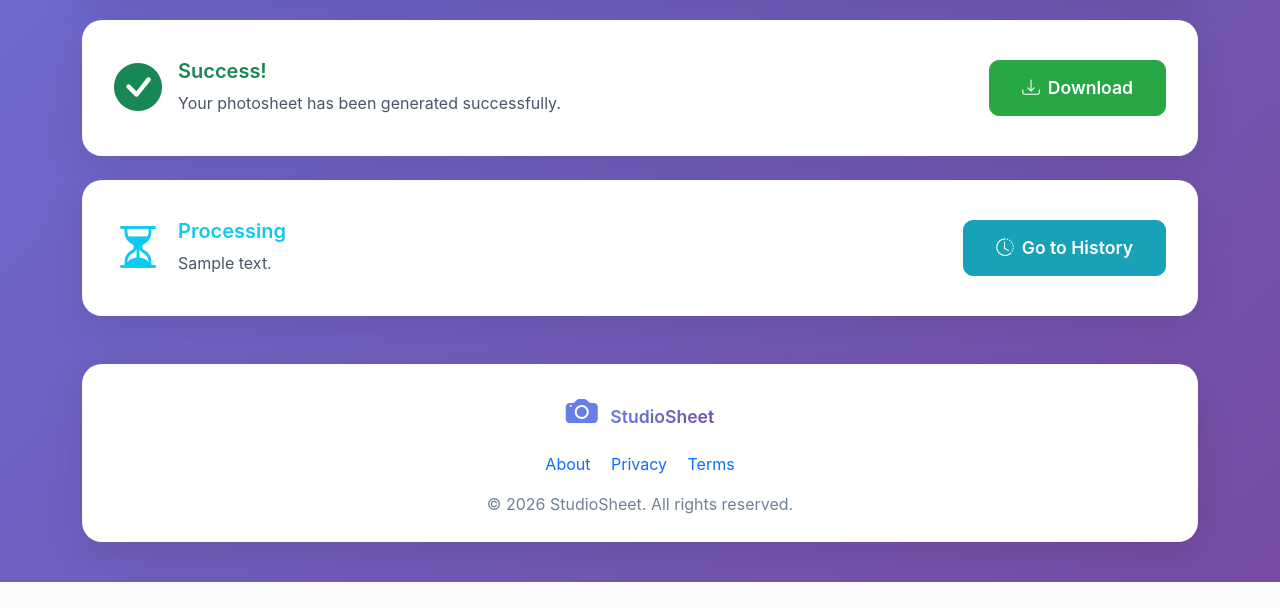
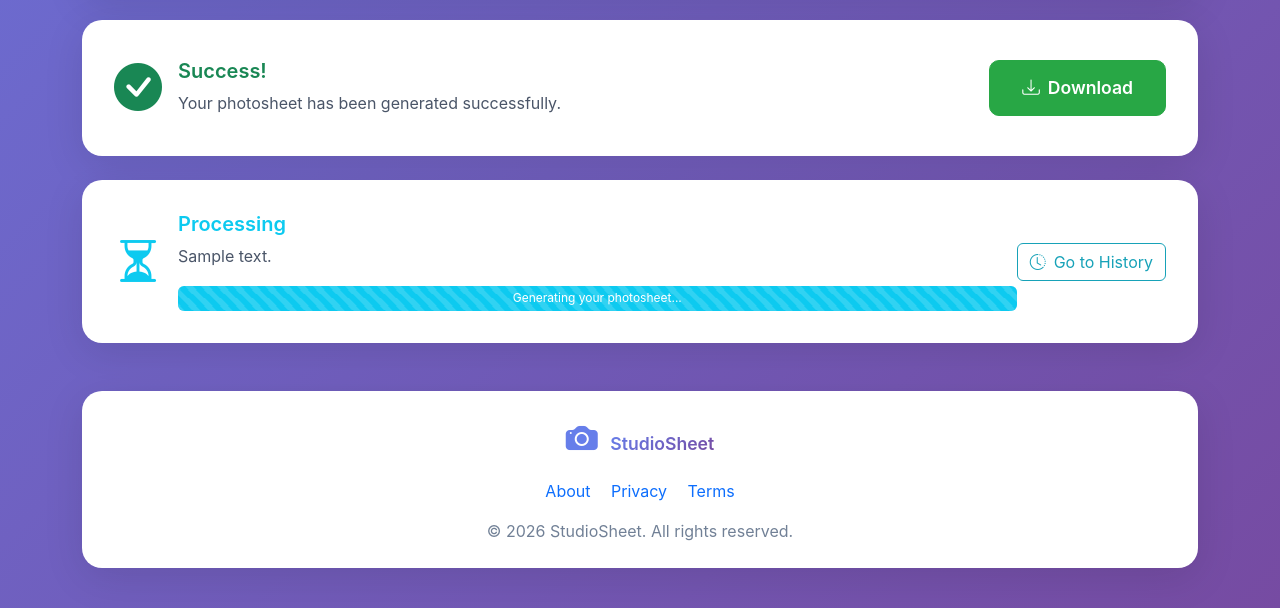
Before and after one commit to erwaqarmalik/studio_sheet, a Django app: template generator/templates/generator/index.html in a window 1280 px wide. Shown: the part 1228-1836 px from the top of the page. Before the commit the page ends 1810 px from the top, so only its background shows below. Run offline with Django 5.2, Linux system fonts and the light colour scheme; the template is opened without the code that fills it: most values are stand-ins (such as "Sample title", 1, 10 or a date in 2020); data that the repository does not hold is empty; parts of the project's set-up code (start-up, migrations or seed data) failed here and were passed over; some libraries are stand-ins or nearby versions.

Commit message:
Add automatic status checking with progress bar and download button for photosheet generation

```diff
--- a/generator/templates/generator/index.html
+++ b/generator/templates/generator/index.html
@@ -357,15 +357,25 @@
     {% endif %}
 
     {% if processing_message %}
-    <div class="card mt-4 border-info">
+    <div class="card mt-4 border-info" id="processingCard" data-session-id="{{ processing_session_id }}" data-generation-id="{{ processing_generation_id }}">
         <div class="card-body">
             <div class="d-flex align-items-center">
                 <i class="bi bi-hourglass-split text-info me-3" style="font-size: 48px;"></i>
                 <div class="flex-grow-1">
                     <h5 class="card-title text-info mb-2">Processing</h5>
-                    <p class="card-text mb-0">{{ processing_message }}</p>
+                    <p class="card-text mb-3" id="processingText">{{ processing_message }}</p>
+                    <div class="progress" style="height: 25px;">
+                        <div class="progress-bar progress-bar-striped progress-bar-animated bg-info" role="progressbar" style="width: 100%;" id="progressBar">
+                            <span id="progressText">Generating your photosheet...</span>
+                        </div>
+                    </div>
+                    <div id="downloadSection" style="display: none;" class="mt-3">
+                        <a href="#" id="downloadBtn" class="btn btn-success btn-lg">
+                            <i class="bi bi-download me-2"></i>Download Photosheet
+                        </a>
+                    </div>
                 </div>
-                <a href="{% url 'generator:history' %}" class="btn btn-info btn-lg">
+                <a href="{% url 'generator:history' %}" class="btn btn-outline-info">
                     <i class="bi bi-clock-history me-2"></i>Go to History
                 </a>
             </div>
@@ -416,5 +426,86 @@
 <!-- ✅ JS via Django static -->
 <script src="{% static 'generator/app.js' %}"></script>
 
+<!-- Status Polling Script -->
+<script>
+(function() {
+    const processingCard = document.getElementById('processingCard');
+    if (!processingCard) return;
+
+    const sessionId = processingCard.dataset.sessionId;
+    const generationId = processingCard.dataset.generationId;
+    if (!sessionId) return;
+
+    const progressBar = document.getElementById('progressBar');
+    const progressText = document.getElementById('progressText');
+    const downloadSection = document.getElementById('downloadSection');
+    const downloadBtn = document.getElementById('downloadBtn');
+    const processingText = document.getElementById('processingText');
+
+    let pollInterval = null;
+    let pollCount = 0;
+    const MAX_POLLS = 60; // 60 attempts = 1 minute max
+
+    function checkStatus() {
+        pollCount++;
+
+        fetch(`/api/generation-status/${sessionId}/`)
+            .then(response => response.json())
+            .then(data => {
+                if (data.status === 'completed' && data.output_url) {
+                    // Success! Show download button
+                    clearInterval(pollInterval);
+                    progressBar.classList.remove('progress-bar-animated', 'progress-bar-striped', 'bg-info');
+                    progressBar.classList.add('bg-success');
+                    progressBar.style.width = '100%';
+                    progressText.textContent = 'Ready!';
+
+                    downloadBtn.href = data.output_url;
+                    downloadSection.style.display = 'block';
+                    processingText.textContent = 'Your photosheet is ready for download!';
+
+                    // Change icon to checkmark
+                    const icon = processingCard.querySelector('.bi-hourglass-split');
+                    if (icon) {
+                        icon.classList.remove('bi-hourglass-split', 'text-info');
+                        icon.classList.add('bi-check-circle-fill', 'text-success');
+                    }
+
+                } else if (data.status === 'failed' || data.status === 'error') {
+                    // Error occurred
+                    clearInterval(pollInterval);
+                    progressBar.classList.remove('progress-bar-animated', 'progress-bar-striped', 'bg-info');
+                    progressBar.classList.add('bg-danger');
+                    progressText.textContent = 'Failed';
+                    processingText.textContent = data.error_message || 'An error occurred during processing. Please try again.';
+
+                    const icon = processingCard.querySelector('.bi-hourglass-split');
+                    if (icon) {
+                        icon.classList.remove('bi-hourglass-split', 'text-info');
+                        icon.classList.add('bi-exclamation-triangle-fill', 'text-danger');
+                    }
+
+                } else if (pollCount >= MAX_POLLS) {
+                    // Timeout - taking too long
+                    clearInterval(pollInterval);
+                    progressBar.classList.remove('progress-bar-animated', 'progress-bar-striped');
+                    progressText.textContent = 'Still processing...';
+                    processingText.textContent = 'This is taking longer than expected. Please check History in a few moments.';
+                }
+            })
+            .catch(error => {
+                console.error('Status check failed:', error);
+                // Continue polling even on error, might be temporary
+            });
+    }
+
+    // Start polling every second
+    pollInterval = setInterval(checkStatus, 1000);
+
+    // Check immediately
+    checkStatus();
+})();
+</script>
+
 </body>
 </html>
```
Also changed, not shown: generator/views.py (+7 -1 lines), 3 other files.
